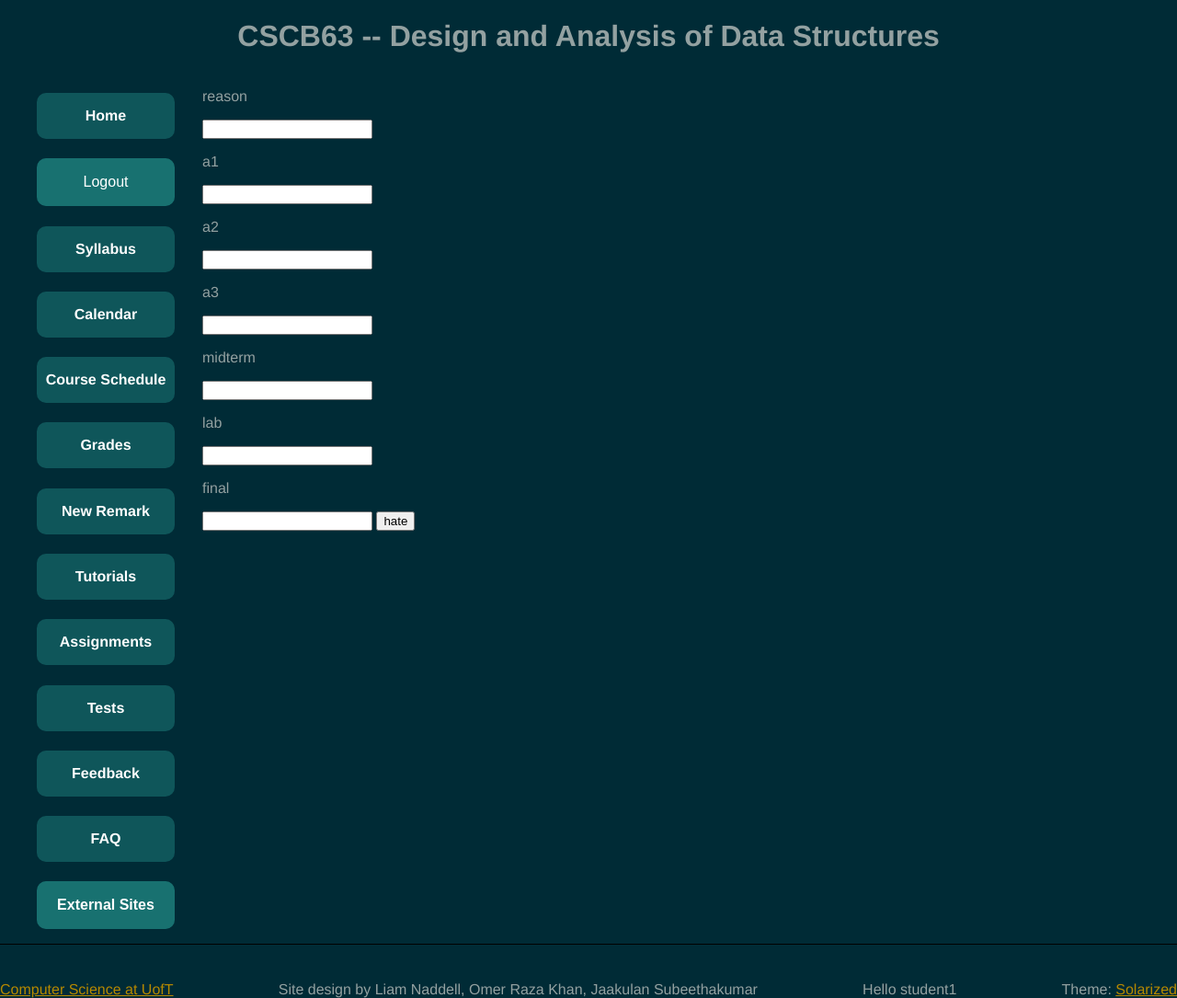
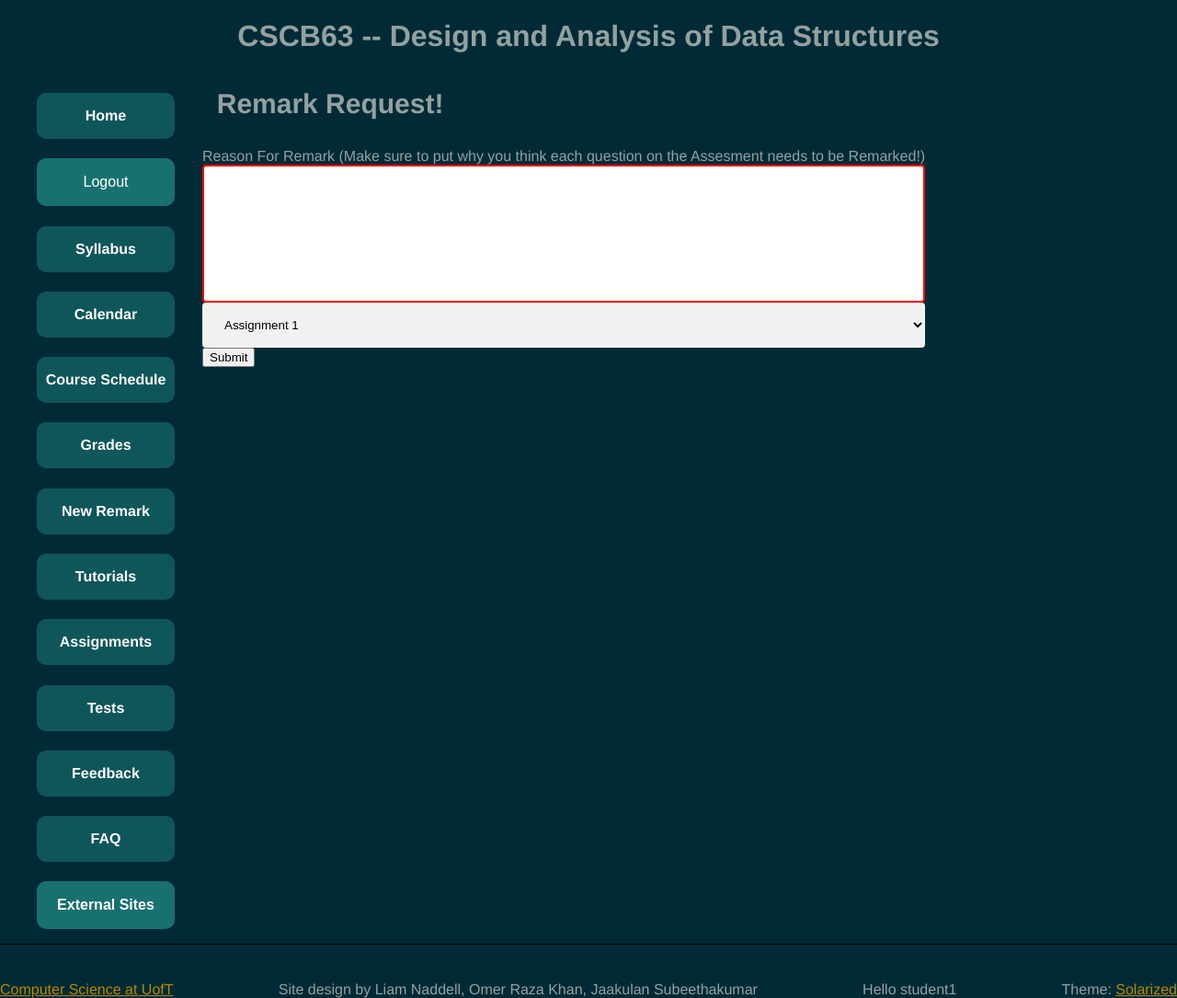
Before and after one commit to jaakulan/Course-Website, a Flask app: page /newremark.html in a window 1280 px wide. Shown: the whole page at 92% size. Run offline with Flask 2, Linux system fonts and the light colour scheme; a user stored in the database is signed in.

Commit message:
changed some remark stuff

```diff
--- a/static/index.css
+++ b/static/index.css
@@ -478,3 +478,43 @@ html {
 
 
 /*------end of viewMarks CSS section-----------*/
+/*----------------listremarks-----------------------*/
+#remark_title{
+  margin-top: 2%;
+  margin-left: 2%;
+  font-size: 30px;
+  font-weight: bolder;
+  margin-bottom: 4%;
+}
+
+#remark_body{
+  width: 100%;
+  height: 100%;
+  display: flex;
+  flex-direction: column;
+  padding-right: 2%;
+  padding-bottom: 2%;
+}
+
+#reason_box{
+  width: 100%;
+  height: 150px;
+  padding: 12px 20px;
+  box-sizing: border-box;
+  border: 2px solid red;
+  border-radius: 4px;
+  color: white;
+  resize: none;
+}
+
+#remark_type{
+  width: 100%;
+  padding: 16px 20px;
+  border: none;
+  border-radius: 4px;
+  background-color: #f1f1f1;
+}
+
+#reason_box:focus {
+  border: 3px solid #555;
+}
--- a/templates/listremarks.html
+++ b/templates/listremarks.html
@@ -1,5 +1,6 @@
 {% extends "index.html" %}
 {% block content %}
+
             {% for msg in feedback %}
                 <p>{{msg['utorid']}}</p>
                 <p>{{msg['reason']}}</p>
--- a/templates/newremark.html
+++ b/templates/newremark.html
@@ -1,20 +1,23 @@
 {% extends "index.html" %}
 {% block content %}
-<form action="/newremark" method="POST">
-    <p>reason</p>
-    <input type="text" name="reason">
-    <p>a1</p>
-    <input type="text" name="a1">
-    <p>a2</p>
-    <input type="text" name="a2">
-    <p>a3</p>
-    <input type="text" name="a3">
-    <p>midterm</p>
-    <input type="text" name="midterm">
-    <p>lab</p>
-    <input type="text" name="lab">
-    <p>final</p>
-    <input type="text" name="final">
-    <button type='submit'>hate</button>
-</form>
+<div class="remark_body">
+    <div id = remark_title>
+      Remark Request!
+    </div>
+    <form action="/newremark" method="POST">
+       <div id="reason">Reason For Remark (Make sure to put why you think each question on the Assesment needs to be Remarked!)</div>
+       <input type="text" id= "reason_box" name="reason">
+
+       <select name='assesment' id="remark_type">
+          <option value="a1">Assignment 1</option>
+          <option value="a2">Assignment 2</option>
+          <option value="a3">Assignment 3</option>
+          <option value="midterm">Midterm</option>
+          <option value="lab">Labs</option>
+          <option value="final">Final</option>
+       </select>
+     <button type='submit'>Submit</button>
+    </form>
+
+</div>
 {% endblock %}
```
